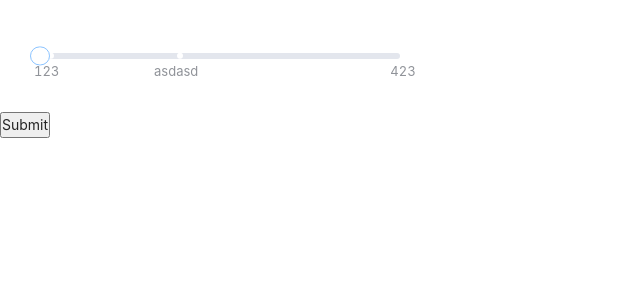
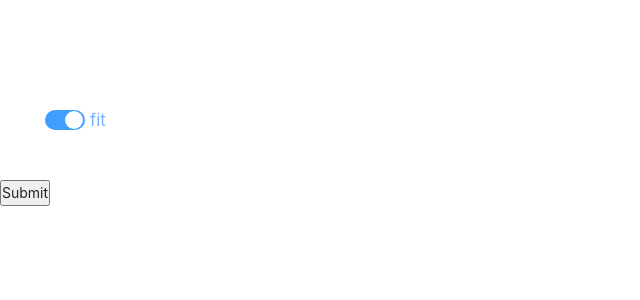
Before and after one commit to lzt-T/carpediemUi, a Vue app: page / in a window 1280 px wide. Shown: the top 300 px of the page, without its empty margins (0-640 px from the left). Built offline with nearby package versions, Linux system fonts and the light colour scheme; a web font is replaced by a local one.

Commit message:
fix: 修复slider的小bug

```diff
--- a/examples/App.vue
+++ b/examples/App.vue
@@ -1,6 +1,6 @@
 <template>
   <div class="su">
-    <cd-slider v-model="slider8" :width="360" :marks="marks"></cd-slider>
+    <cd-switch v-model="switch1" activeText="fit" activeIcon="fit"></cd-switch>
   </div>
 
   <form method="post" action="http://127.0.0.1:3000/su">
@@ -15,6 +15,7 @@ export default {
   name: "App",
   setup() {
     //   测试的数据
+    let switch1 = ref<boolean>(true);
     let slider8 = ref<number>(0);
     let marks = reactive({
       1: "123",
@@ -24,6 +25,7 @@ export default {
     return {
       slider8,
       marks,
+      switch1,
     };
   },
 };
--- a/package.json
+++ b/package.json
@@ -1,6 +1,6 @@
 {
   "name": "carpediem-ui",
-  "version": "0.0.28",
+  "version": "0.0.30",
   "private": false,
   "description": "基于vue3前端组件库",
   "main": "lib/index.umd.min.js",
--- a/packages/switch/src/switch.vue
+++ b/packages/switch/src/switch.vue
@@ -35,8 +35,8 @@
     >
     <cd-icon
       class="cd-switch-onIcon"
-      :name="inactiIcon"
-      v-if="inactiIcon"
+      :name="activeIcon"
+      v-if="activeIcon"
       :size="heightData / 1.2"
       :color="isTrue ? '#75b3ff' : ''"
     ></cd-icon>
@@ -59,7 +59,7 @@ export default defineComponent({
     },
     height: {
       type: Number,
-      default: 32,
+      default: 20,
     },
     width: {
       type: Number,
@@ -155,6 +155,7 @@ export default defineComponent({
 }
 .cd-switch-frame-disabled {
   cursor: not-allowed;
+  opacity: 0.7;
 }
 .cd-switch-offIcon {
   margin-left: 5px;
```
